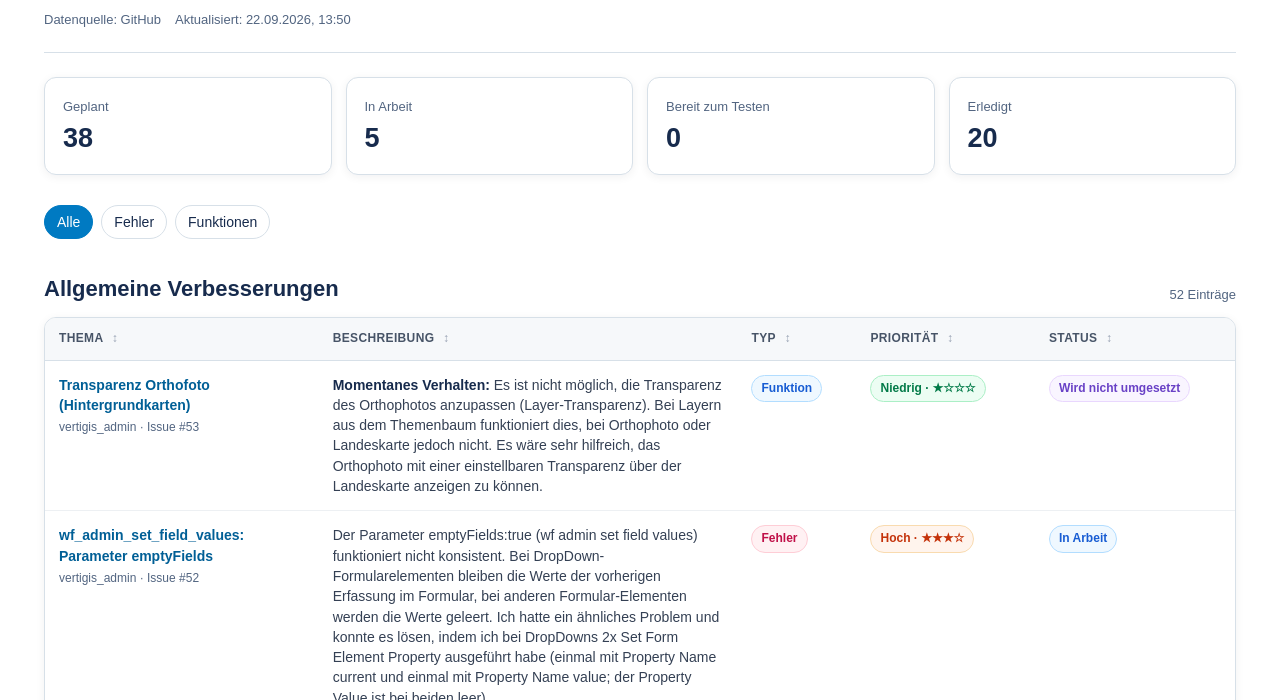
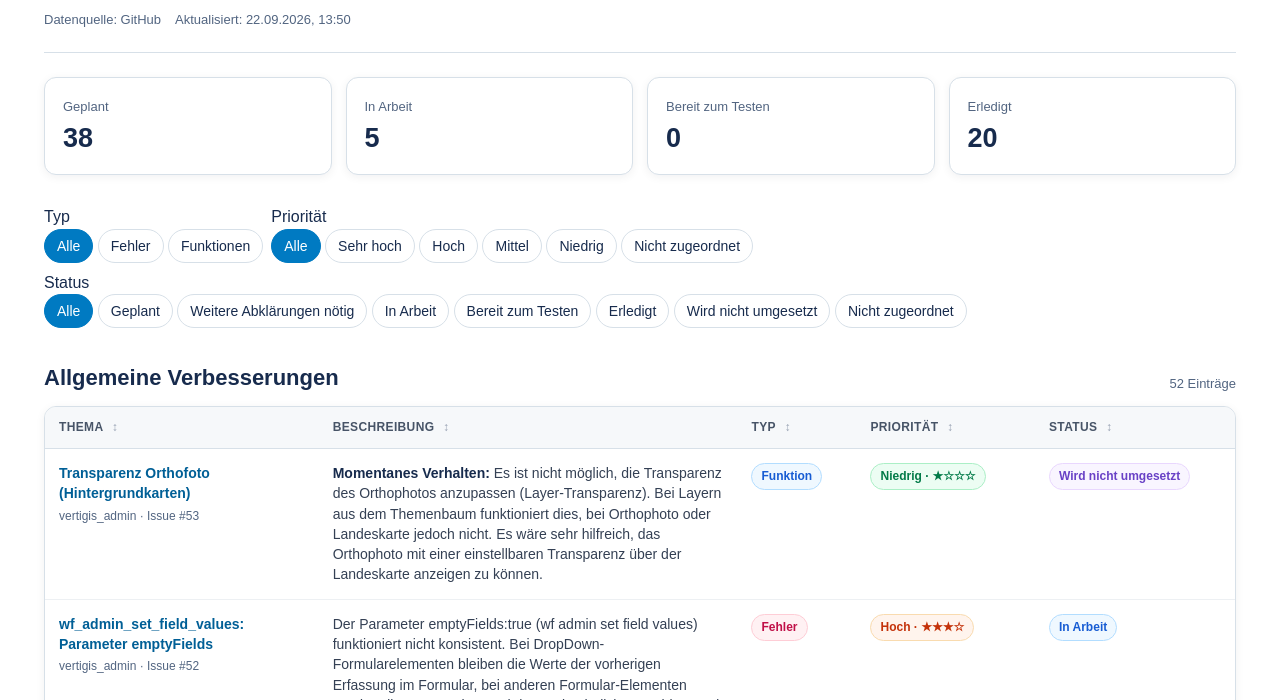
Before and after one commit to awn-be/wis-be-dashboard, a plain HTML site: page index.html in a window 1280 px wide. Shown: the part 100-800 px from the top of the page. Drawn offline with Linux system fonts and the light colour scheme.

Commit message:
Add filter groups for type, priority, and status

```diff
--- a/index.html
+++ b/index.html
@@ -115,9 +115,42 @@
   </section>
 
   <nav class="filters" aria-label="Filter">
-    <button class="filter active" data-filter="all">Alle</button>
-    <button class="filter" data-filter="Fehler">Fehler</button>
-    <button class="filter" data-filter="Funktion">Funktionen</button>
+
+    <div class="filter-group">
+      <span class="filter-label">Typ</span>
+      <div class="filter-buttons">
+        <button class="filter active" data-filter-type="all">Alle</button>
+        <button class="filter" data-filter-type="Fehler">Fehler</button>
+        <button class="filter" data-filter-type="Funktion">Funktionen</button>
+      </div>
+    </div>
+
+    <div class="filter-group">
+      <span class="filter-label">Priorität</span>
+      <div class="filter-buttons">
+        <button class="filter active" data-filter-priority="all">Alle</button>
+        <button class="filter" data-filter-priority="Urgent">Sehr hoch</button>
+        <button class="filter" data-filter-priority="High">Hoch</button>
+        <button class="filter" data-filter-priority="Medium">Mittel</button>
+        <button class="filter" data-filter-priority="Low">Niedrig</button>
+        <button class="filter" data-filter-priority="none">Nicht zugeordnet</button>
+      </div>
+    </div>
+
+    <div class="filter-group">
+      <span class="filter-label">Status</span>
+      <div class="filter-buttons">
+        <button class="filter active" data-filter-status="all">Alle</button>
+        <button class="filter" data-filter-status="Geplant">Geplant</button>
+        <button class="filter" data-filter-status="Weitere Abklärungen nötig">Weitere Abklärungen nötig</button>
+        <button class="filter" data-filter-status="In Arbeit">In Arbeit</button>
+        <button class="filter" data-filter-status="Bereit zum Testen">Bereit zum Testen</button>
+        <button class="filter" data-filter-status="Erledigt">Erledigt</button>
+        <button class="filter" data-filter-status="Wird nicht umgesetzt">Wird nicht umgesetzt</button>
+        <button class="filter" data-filter-status="Nicht zugeordnet">Nicht zugeordnet</button>
+      </div>
+    </div>
+
   </nav>
 
   <div id="content"><div class="loading">Dashboard-Daten werden geladen …</div></div>
```
